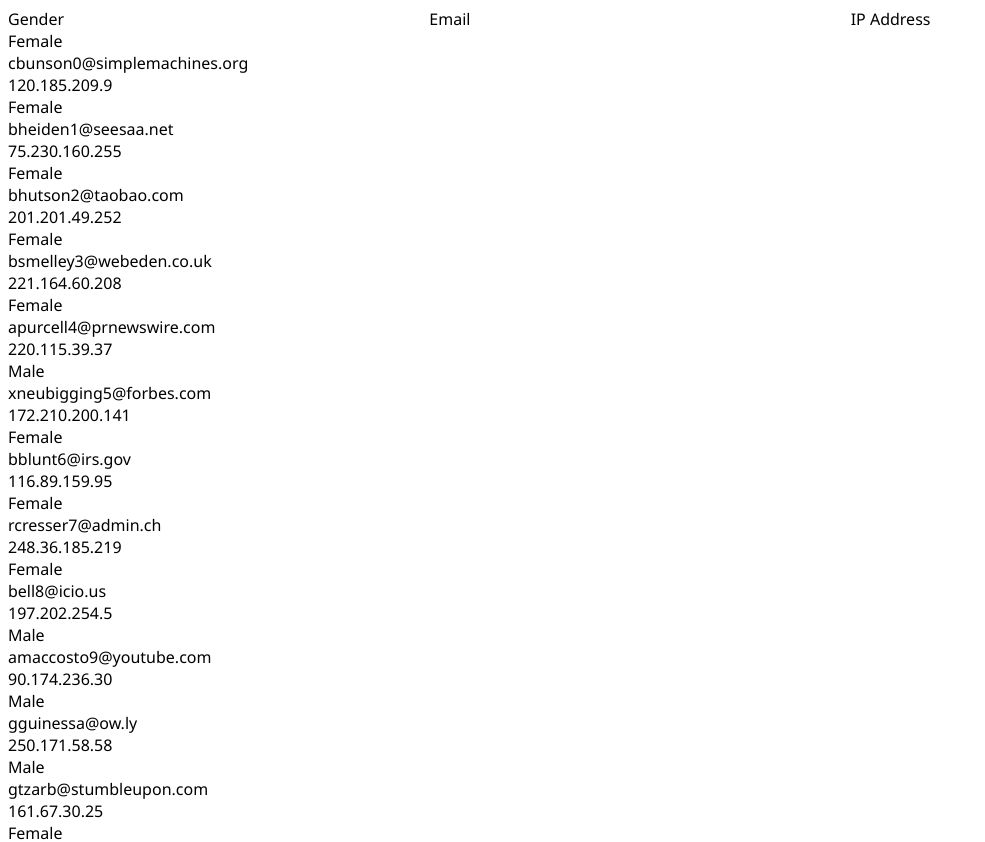
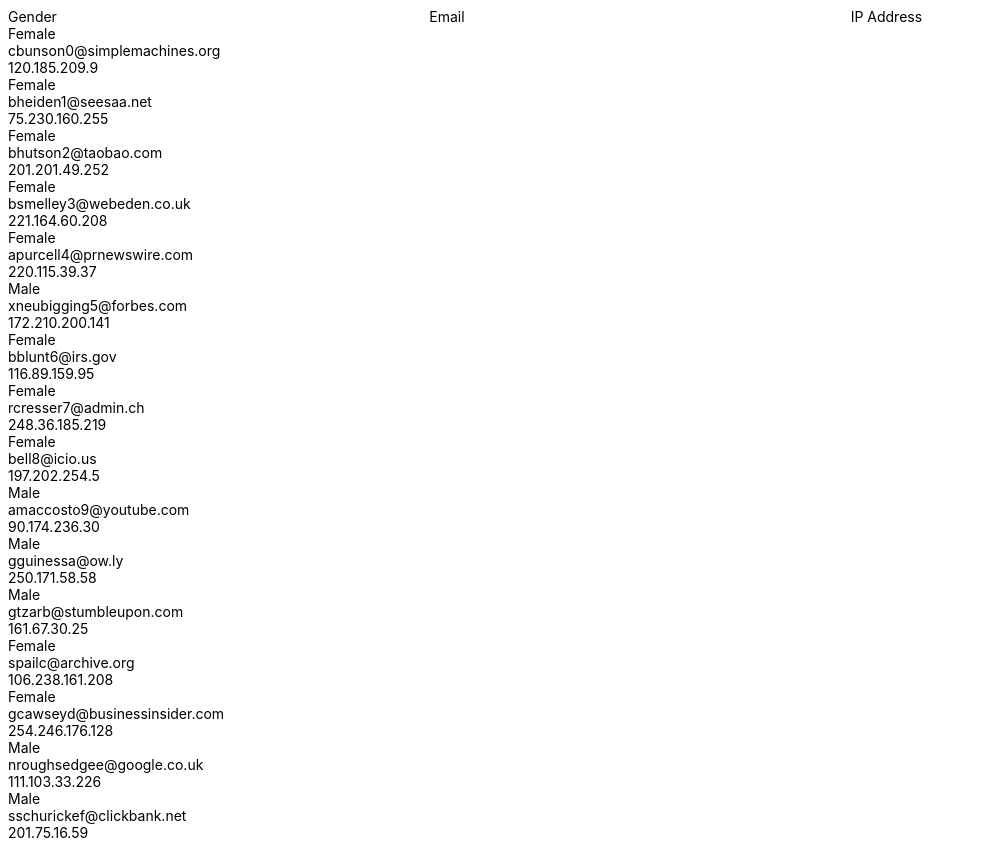
Before and after one commit to vaishakchanguli/angular, an Angular app: page / in a window 1280 px wide. Shown: the top 842 px of the page, without its empty margins (0-985 px from the left). Built offline with nearby package versions, Linux system fonts and the light colour scheme.

Commit message:
1 file modified

```diff
--- a/src/styles.css
+++ b/src/styles.css
@@ -1,4 +1,5 @@
 /* Add application styles & imports to this file! */
 body{
-  font-family:  "Segoe UI"
+  font-family:  "Segoe UI VSS (Regular)","-apple-system",BlinkMacSystemFont,"Segoe UI",Roboto,"Helvetica Neue",Helvetica,Ubuntu,Arial,sans-serif,"Apple Color Emoji","Segoe UI Emoji","Segoe UI Symbol";
+  font-size:14px;
 }
```
